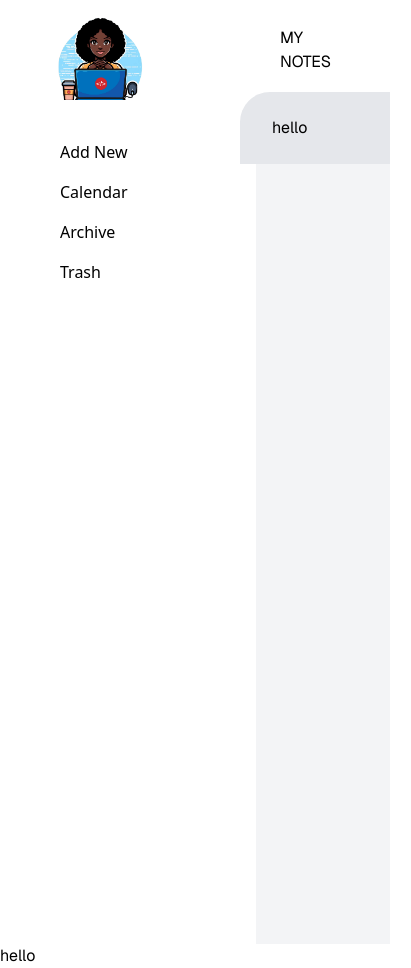
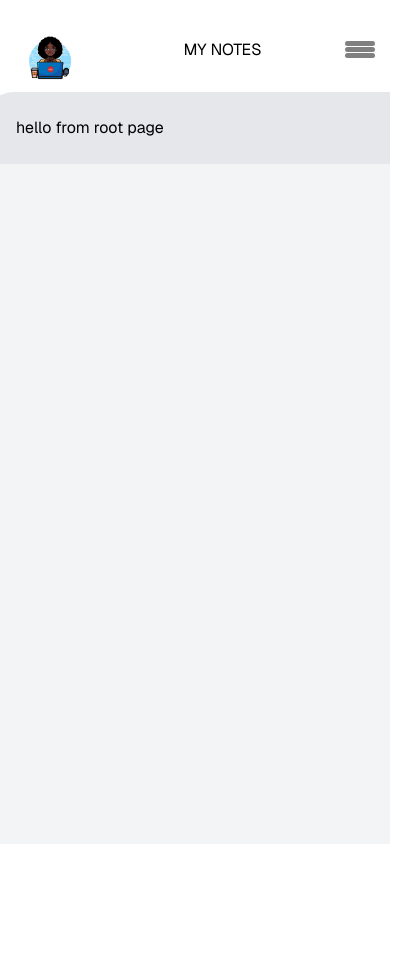
Before and after one commit to JoShobande/fs-NoteTakingApplication, a Next.js app: page / in a window 390 px wide. Shown: the whole page, 411 px wide, since content can reach past the window. After the commit the page ends 844 px from the top, so only its background shows below. Built offline with nearby package versions, Linux system fonts and the light colour scheme.

Commit message:
implementing mobile menu

```diff
--- a/src/app/layout.tsx
+++ b/src/app/layout.tsx
@@ -29,7 +29,6 @@ export default function RootLayout({
         className={`${geistSans.variable} ${geistMono.variable} antialiased`}
       >
         <Menu currentPage={children} />
-        {children}
       </body>
     </html>
   );
--- a/src/app/page.tsx
+++ b/src/app/page.tsx
@@ -3,7 +3,7 @@
 export default function Home() {
   return (
     <div className="">
-      <h1>hello</h1>
+      <h1>hello from root page</h1>
     </div>
   );
 }
--- a/src/components/Menu.tsx
+++ b/src/components/Menu.tsx
@@ -1,25 +1,62 @@
+'use client'
+
 import Image from "next/image";
-import { ReactNode } from "react";
+import { ReactNode, useState } from "react";
 
 
 const Menu = ({currentPage}:{currentPage?:ReactNode}) => {
+
+    const [openMobileMenu, setOpenMobileMenu] = useState(false)
+
     return(
         <section>
             <div className='min-h-screen bg-gray-100'>
-                <header className="h-[100px] bg-white flex items-center py-[20px] ">
-                    <Image
-                        src='/logoNoText.png'
-                        alt='logo'
-                        height={200}
-                        width={200}
-                        className='pt-[30px]'
-                    />
-                    <div className='px-[80px]'>
+                <header className="h-[100px] bg-white flex items-center py-[20px]  justify-between lg:justify-start ">
+                    <div className='w-[100px] h-[100px] lg:w-[200px] lg:h-[200px] relative mt-[20px]'>
+                        <Image
+                            src='/logoNoText.png'
+                            alt='logo'
+                            fill={true}
+                            objectFit="contain"
+                            className='cursor-pointer'
+                        />
+                    </div>
+
+                    <div className='lg:px-[80px]'>
                         <h1 >MY NOTES</h1>
                     </div>
+
+                    <div
+                        className={`
+
+                            ${openMobileMenu
+                                ?
+                                    'hidden'
+                                :
+                                    'block '
+                            }
+                            lg:hidden mr-[15px] cursor-pointer z-[1000]
+                        `}
+                        onClick={()=>setOpenMobileMenu(true)}
+                    >
+                        <div className='w-[30px] h-[5px] rounded-[8px] bg-[grey] mb-[1px]'/>
+                        <div className='w-[30px] h-[5px] rounded-[8px] bg-[grey] mb-[1px]'/>
+                        <div className='w-[30px] h-[5px] rounded-[8px] bg-[grey] mb-[1px]'/>
+                    </div>
                 </header>
-                <div className='flex'>
-                    <aside className="w-64 bg-white h-screen">
+                <div className='block lg:flex'>
+                    <aside
+                        className={`
+                            ${
+                                openMobileMenu
+                                ?
+                                    'block right-[0] static  top-0 w-[250px] h-auto'
+                                :
+                                    'hidden'
+                            }
+                            lg:block w-64 bg-white h-screen
+                        `}
+                    >
                         <nav className="pl-[60px] pt-[40px]">
                             <ul className="space-y-4">
                                 <li>Add New</li>
```
Also changed, not shown: public/logoNoText.png.
